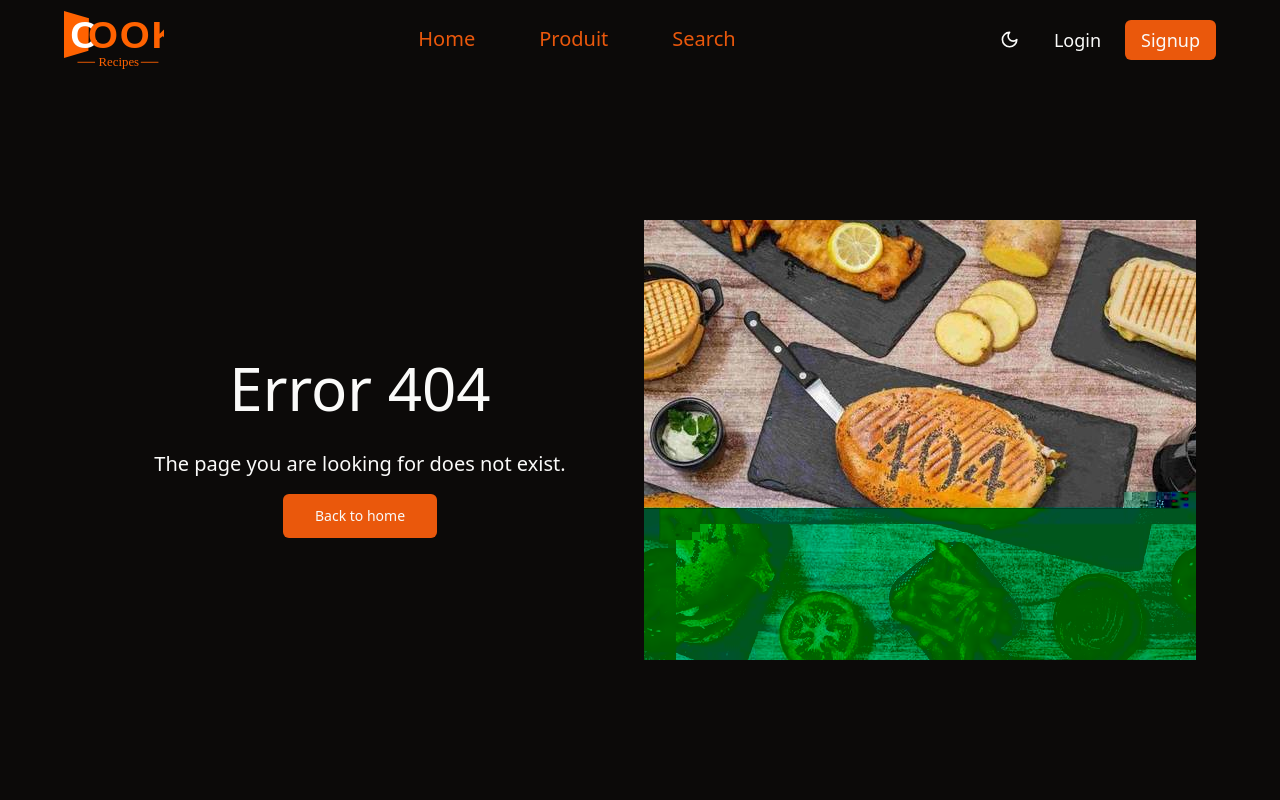
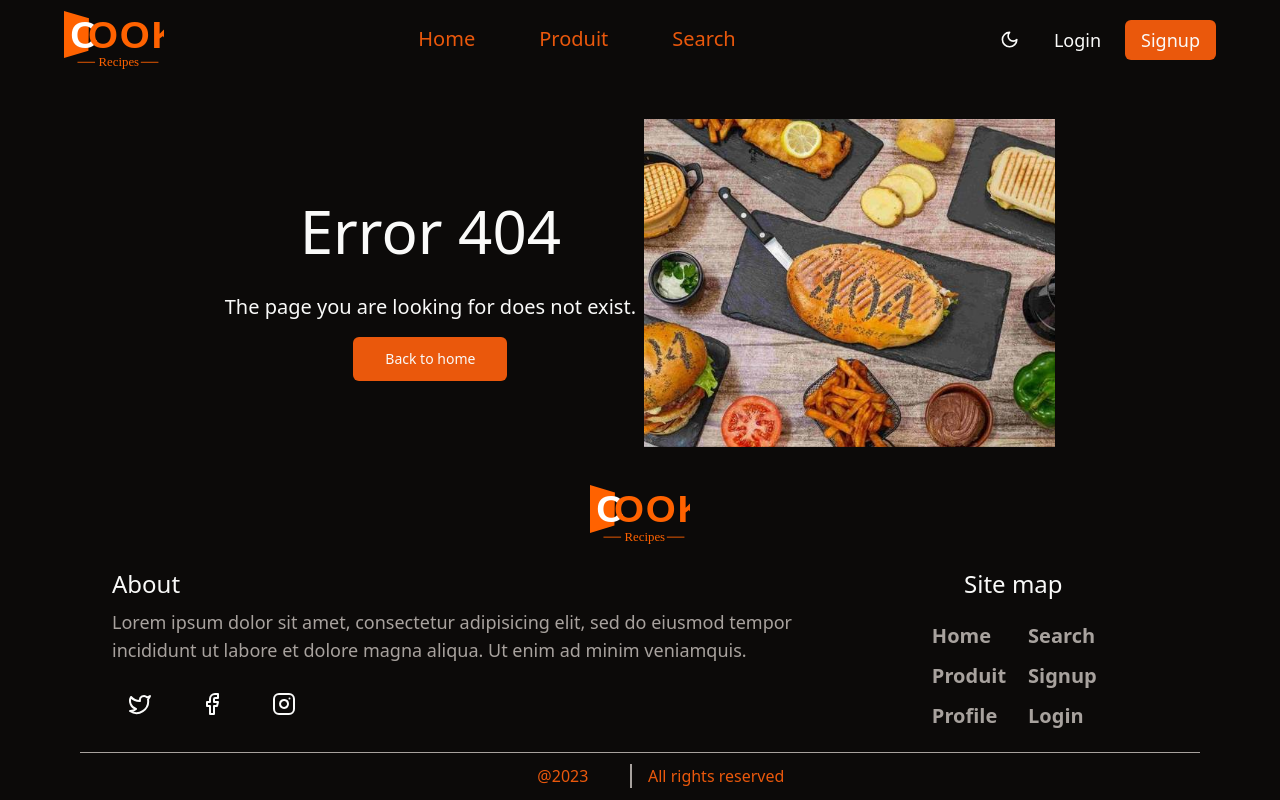
Before and after one commit to drimov/CookRecipes, a React (Vite) app: page /examples/forms in a window 1280 px wide. Before the commit this address had no page. Built offline with nearby package versions, Linux system fonts and the light colour scheme.

Commit message:
fix: 🐛 image 404 en svg pour la qualité et maintenance

```diff
--- a/src/pages/Error404.tsx
+++ b/src/pages/Error404.tsx
@@ -1,4 +1,5 @@
 import { Button } from "@/components/ui/button"
+import Footer from "@/components/footer"
 import { Link } from "@/components/ui/link"
 import Navbar from "@/components/navbar"
 
@@ -22,10 +23,11 @@ export default function Error404() {
             </Link>
           </div>
           <div className="w-full py-2">
-            <img src="/error-404.jpeg" alt="Error 404" className="mx-auto" />
+            <img src="/error_404.svg" alt="Error 404" className="mx-auto" />
           </div>
         </div>
       </div>
+      <Footer />
     </div>
   )
 }
```
Also changed, not shown: public/error-404.jpeg (deleted), public/error_404.svg (added).
